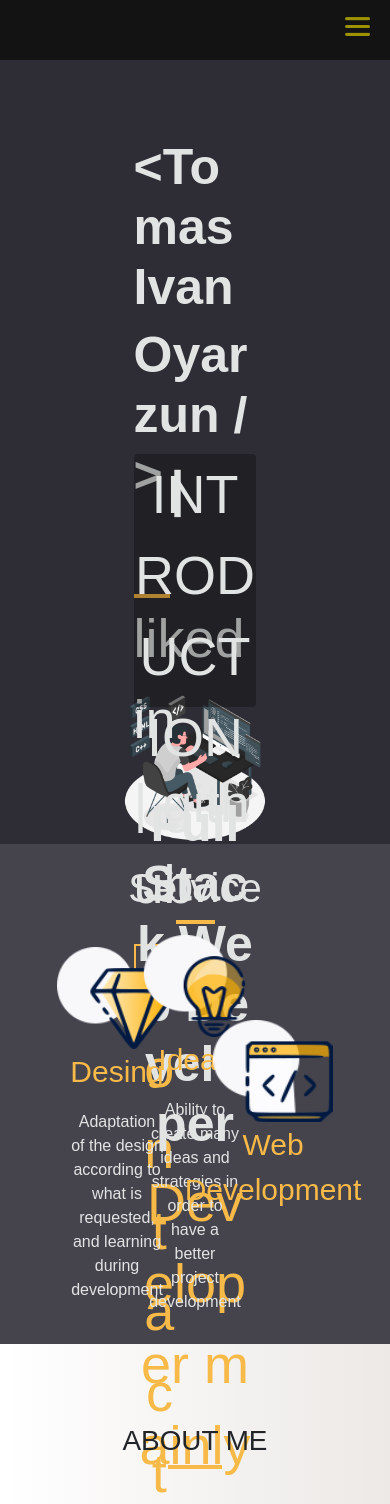
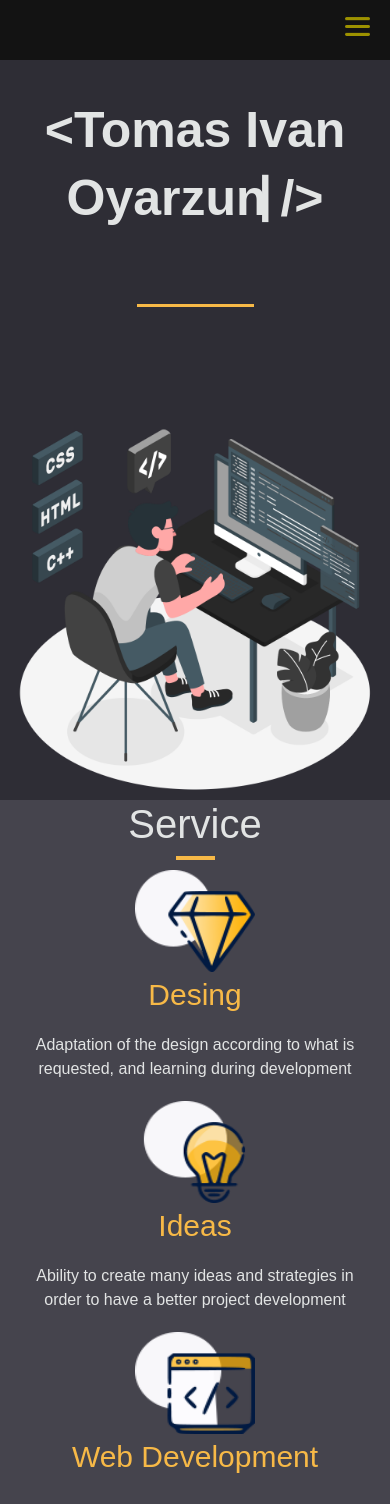
Before and after one commit to TomasIvanOyarzun/Portafolio, a React (Create React App) app: page / in a window 390 px wide. Shown: the top 1504 px of the page. Built offline with nearby package versions, Linux system fonts and the light colour scheme; a web font is replaced by a local one.

Commit message:
no_mobile

```diff
--- a/src/components/About.js
+++ b/src/components/About.js
@@ -30,7 +30,7 @@ const About = () => {
 
         <div style={{width: '70%'}}>
 
-         <p data-aos="flip-left" style={{fontSize: '20px'}}>I am a Full-Stack JS Web developer, I keep learning new technologies,
+         <p className={style.div_p} data-aos="flip-left" style={{fontSize: '20px'}}>I am a Full-Stack JS Web developer, I keep learning new technologies,
              I really like both the Front-End and the Back-End, every day I learn
               something new, which helps me in my development as a programmer</p>
         </div>
--- a/src/components/Landing.js
+++ b/src/components/Landing.js
@@ -11,7 +11,8 @@ const Landing = () => {
             <h2>{`<Tomas Ivan`}</h2>
             <h2>{` Oyarzun  />`}</h2>
             <h2 className={`${style.parpadea} ${style.text}`} >|</h2>
-            <div style={{width: '30%' , height:'4px', background: 'rgb(247, 185, 71)'}}></div><div>
+            <div style={{width: '30%' , height:'4px', background: 'rgb(247, 185, 71)'}}></div>
+            <div className={style.contact_}>
               <p><a className={style.likedin}>likedin</a>{' | '} <a className={style.likedin}>github</a></p>
               <a href='#contact'><button>contact me</button></a>
             </div>
--- a/src/components/Project.js
+++ b/src/components/Project.js
@@ -18,8 +18,8 @@ const Project = () => {
         <h1 style={{fontSize: '50px', marginTop: '40px'}}>PROJECTs</h1>
         <div style={{width: '14%' , height:'4px', background: 'rgb(247, 185, 71)', marginBottom: '30px'}}></div>
 
-        <div style={{background: 'rgb(140, 139, 139)' , width: '80%', height: '80%'}} data-aos="fade-down" data-aos-easing="linear" data-aos-duration="1500" className={styles.container_mobil}  id="carouselExampleCaptions" class="carousel slide" data-bs-ride="false">
-  <div class="carousel-indicators">
+        <div  data-aos="fade-down" data-aos-easing="linear" data-aos-duration="1500" className={styles.container_mobil}  id="carouselExampleCaptions" class="carousel slide" data-bs-ride="false">
+  <div  class="carousel-indicators">
     <button type="button" data-bs-target="#carouselExampleCaptions" data-bs-slide-to="0" class="active" aria-current="true" aria-label="Slide 1"></button>
     <button type="button" data-bs-target="#carouselExampleCaptions" data-bs-slide-to="1" aria-label="Slide 2"></button>
     <button type="button" data-bs-target="#carouselExampleCaptions" data-bs-slide-to="2" aria-label="Slide 3"></button>
--- a/src/index.css
+++ b/src/index.css
@@ -21,4 +21,5 @@ code {
 
 html, body {
 
+
 }
--- a/src/styles/About.module.css
+++ b/src/styles/About.module.css
@@ -89,6 +89,11 @@
 
 
 @media screen and (max-width: 960px) {
+
+    .div_p {
+
+        font-size: 5px;
+    }
   .container_one {
     width: 80%;
     height: 50%;
--- a/src/styles/Contact.module.css
+++ b/src/styles/Contact.module.css
@@ -83,13 +83,8 @@
 
 .button {
 
-    width: 80%;
-    height: 10%;
-    border: 2px solid  rgb(247, 185, 71);
-    background: rgb(46, 45, 53);
-    color: rgb(247, 185, 71);
-    font-size: 18px;
-    font-weight: bold;
+    display: none;
+    visibility: hidden;
 
 }
 
@@ -170,9 +165,87 @@
 
     .contact img {
 
-        width: 80px;
-        height: 80px;
+        width: 50px;
+        height: 50px;
         filter: invert(0.4) sepia(1) hue-rotate(20deg) saturate(1000%) brightness(0%);
     }
 
+    .sub_container {
+        display: flex;
+        flex-direction: column;
+        width: 100%;
+        height: 80%;
+
+
+    }
+
+    .sub_container_one_v2 {
+        display: flex;
+        justify-content: center;
+         width: 100%;
+         height: 50%;
+
+
+     }
+
+    .sub_container_one {
+        display: flex;
+        flex-direction: column;
+        align-items: center;
+        width: 90%;
+        height: 50%;
+
+
+    }
+
+    .sub_container_two{
+        display: flex;
+        justify-content: center;
+        align-items: center;
+        width: 100%;
+        height: 100%;
+
+
+    }
+
+
+    .contact {
+        display: flex;
+       flex-direction: row;
+
+        height: 20%;
+        width: 100%;
+
+
+
+    }
+    .button_cv {
+        display: none;
+        visibility: hidden;
+    }
+
+    .form {
+        display: flex;
+        flex-direction: column;
+        align-items: center;
+        width: 80%;
+        height: 95%;
+        background: rgb(46, 45, 53);
+        border-radius: 15px;
+        box-shadow: 5px 5px 5px rgba(0, 0, 0, 0.2);
+        background-image: url('../image/programmer.png');
+        background-position: center;
+        background-repeat: no-repeat;
+        background-size: 100%;
+
+    }
+
+    .sub_container_one h2 {
+        font-size: 40px;
+    }
+    .sub_container_one p {
+        font-size: 15px;
+        font-weight: 200;
+    }
+
 }
--- a/src/styles/Landing.module.css
+++ b/src/styles/Landing.module.css
@@ -101,7 +101,7 @@
 
 .likedin:hover:after {
 
-        width: 100%;
+        width: 4%;
         background: white;
     }
 
@@ -162,13 +162,52 @@
     .container {
 
         font-size: 54px;
+        height: 800px;
     }
 
+    .contact_ {
+        display: none;
+        visibility: hidden;
+    }
     .sub_container {
         flex-direction: column;
+        width: 100%;
+
     }
-   .img {
-    width: 320px;
-    height: 320px;
+
+    .div_one {
+        display: flex;
+        flex-direction: column;
+        align-items: center;
+        width: 100%;
+        height: 100%;
+        font-size: 30px;
+
+    }
+
+   .div_two {
+    display: none;
+    visibility: hidden;
    }
+
+   .sub_container button {
+    width: 100%;
+    height: 80px;
+    background: transparent;
+    border: 2px solid rgb(247, 185, 71);
+    color: rgb(247, 185, 71);
 }
+
+.text {
+
+    top: -12%;
+    left: 18%;
+
+
+  }
+
+  .container {
+    background-size: 100%;
+  }
+
+}
--- a/src/styles/Nav.module.css
+++ b/src/styles/Nav.module.css
@@ -117,5 +117,10 @@ a{
     display: block;
     margin-right: 20px;
 }
+html,
+body{
+width:100%;
+overflow-x:hidden;
+}
 
 }
--- a/src/styles/Project.module.css
+++ b/src/styles/Project.module.css
@@ -23,14 +23,7 @@
 
 }
 
-.container_img {
 
-    width: 35%;
-    height: 100%;
-    overflow: hidden;
-    border-radius: 12px 0 0 12px;
-    background-color: aqua;
-}
 
 .container_info {
 
--- a/src/styles/Service.module.css
+++ b/src/styles/Service.module.css
@@ -51,3 +51,40 @@
     width: 120px;
     height: 102px;
 }
+
+@media screen and (max-width: 960px) {
+
+    .container {
+
+
+        height: 100%;
+
+    }
+
+
+    .sub_div {
+        display: flex;
+        flex-direction: column;
+        justify-content: space-around;
+        align-items: center;
+        width: 100%;
+        height: 80%;
+
+
+    }
+
+
+.sub_div div {
+    display: flex;
+    flex-direction: column;
+    align-items: center;
+    justify-content: center;
+    text-align: center;
+    border-radius: 3px;
+    width: 90%;
+    height: 100%;
+
+   margin-top: 10px;
+   margin-bottom: 10px;
+}
+}
```
